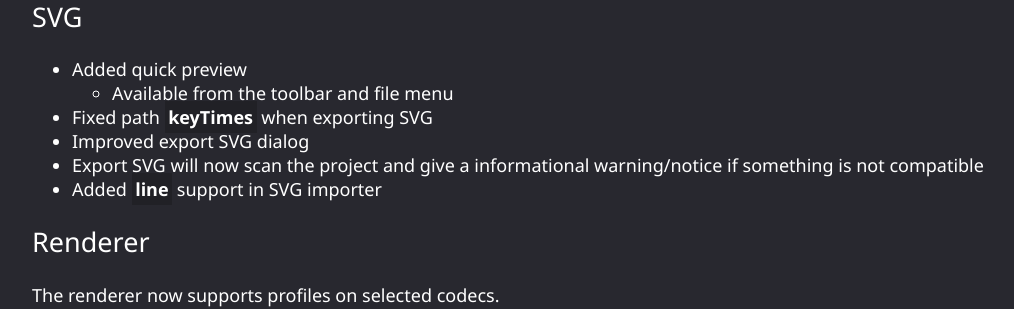
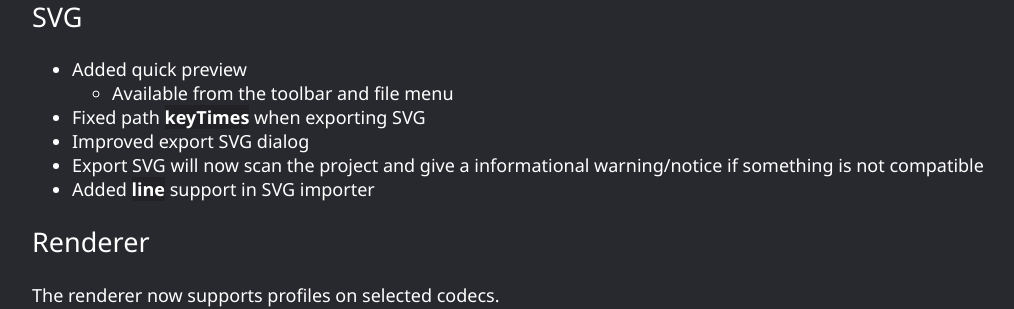
Before and after one commit to friction2d/friction2d.github.io, a Jekyll site: the page built from _posts/2024-06-24-friction-096.md, in a window 1280 px wide. Shown: the part 1958-2267 px from the top of the page, without its empty margins (26-1040 px from the left). Built offline with Jekyll 4.4.1, drawn with Linux system fonts in a browser that asks for light colours.

Commit message:
Update style.css

```diff
--- a/assets/style.css
+++ b/assets/style.css
@@ -33,12 +33,9 @@ div#headerInner {
 }
 
 div#hero {
-    /*padding-top: 200px;*/
     width: 100%;
     display: flex;
     flex-direction: column;
-    /*background-color: rgb(33, 33, 38);
-    background-image: url("badge.svg");*/
     height: 100vh;
     align-self: center;
     background-repeat: no-repeat;
@@ -47,7 +44,6 @@ div#hero {
     background-attachment: fixed;
     align-items: center;
     justify-content: center;
-    /*border-bottom: 1px solid rgb(33, 33, 38);*/
 }
 
 #heroVideo {
@@ -115,11 +111,6 @@ div#content img {
     border-radius: .25em;
 }
 
-/*div#content p img {
-    width: fit-content;
-    border: 0;
-}*/
-
 div.blocks {
     margin: auto;
     display: flex;
@@ -160,7 +151,6 @@ pre {
 
 code.highlighter-rouge {
     background-color: rgb(33, 33, 38);
-    padding: .2em;
     font-weight: bold;
 }
 
@@ -247,11 +237,10 @@ img.distro {
     padding: 1em;
     padding-left: 2em;
     list-style: decimal;
-    /*float: right;*/
 }
 
 #markdown-toc a,
-#mardown-toc a:visited {
+#markdown-toc a:visited {
     text-decoration: none;
 }
 
```
